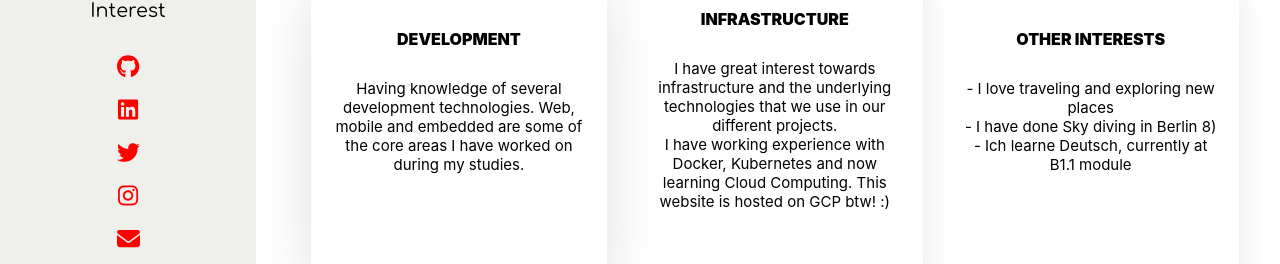
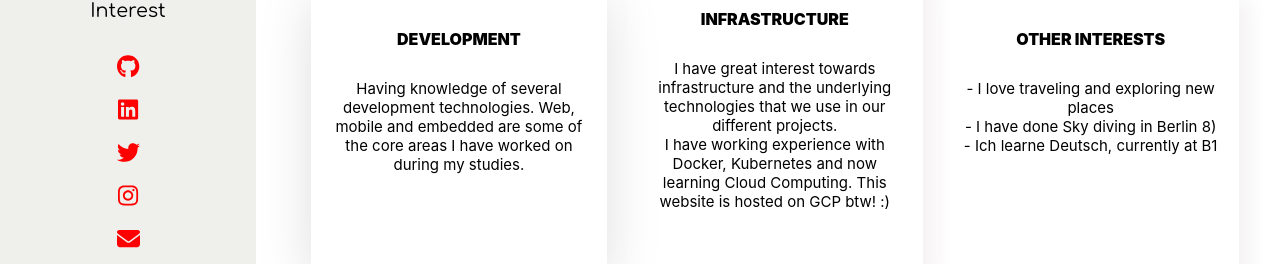
Before and after one commit to Samadali1697/portfolio, a React (Create React App) app: page / in a window 1280 px wide. Shown: the part 479-743 px from the top of the page. Built offline with nearby package versions, Linux system fonts and the light colour scheme; a web font is replaced by a local one.

Commit message:
fix react version and content

```diff
--- a/package.json
+++ b/package.json
@@ -10,7 +10,7 @@
     "@testing-library/react": "^12.1.4",
     "@testing-library/user-event": "^13.5.0",
     "animate.css": "^4.1.1",
-    "react": "^16.12.0",
+    "react": "^17.0.2",
     "react-animate-on-scroll": "^2.1.5",
     "react-dom": "^17.0.2",
     "react-native": "^0.67.4",
--- a/src/data/Content.js
+++ b/src/data/Content.js
@@ -31,7 +31,7 @@ export const portfolioData = {
         "otherInterests": [
             "- I love traveling and exploring new places",
             "- I have done Sky diving in Berlin 8)",
-            "- Ich learne Deutsch, currently at B1.1 module"
+            "- Ich learne Deutsch, currently at B1"
         ],
     },
     "journey": {
@@ -41,7 +41,9 @@ export const portfolioData = {
             "where": "Wayfair",
             "what": [
                 "Fulfillment Network,",
-                "- Decoupling processes into microservices keeping the lights ON!"
+                "- Led application decoupling efforts of multiple operations in core inventory system of Wayfair's warehousing reducing data corruption to 0%",
+                "- Led the data decoupling of warehouse’s locations system, reducing fetch latency to ~5ms",
+                "- Consistently recognized as the top code contributor throughout tenure"
             ]
         },
         "jobOldLast": {
```
Also changed, not shown: 1 other file (tests, documents, lock files or other folders).
